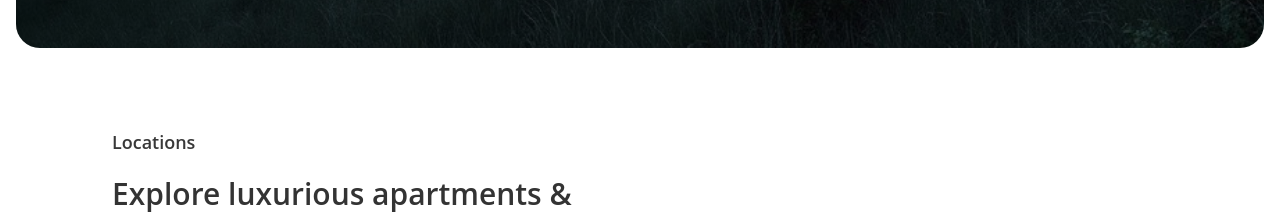
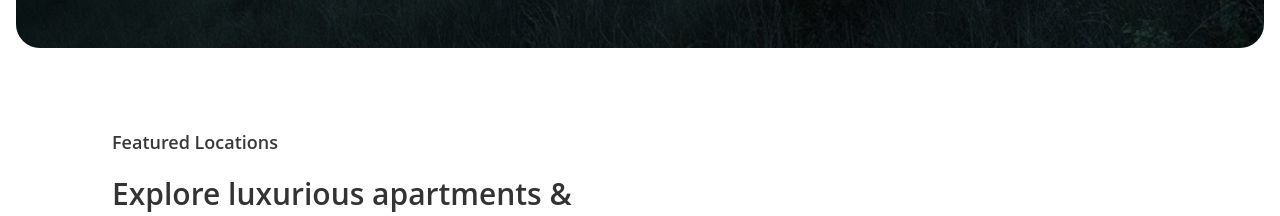
Before and after one commit to hendrckks/bnb, a React app: page / in a window 1280 px wide. Shown: the part 880-1096 px from the top of the page. Built offline with nearby package versions, Linux system fonts and the light colour scheme; no server answers; the HTML template or start-up script is replaced by a standard one.

Commit message:
edit: featured location title

```diff
--- a/src/components/home sections/Locations.tsx
+++ b/src/components/home sections/Locations.tsx
@@ -7,7 +7,7 @@ const Locations = () => {
       <div className="py-6 sm:py-10 px-4 sm:px-8 md:px-12 lg:px-16 xl:px-24 2xl:px-80 max-w-[1700px] mx-auto flex flex-col items-center sm:items-start">
         <div className="w-full text-center sm:text-left">
           <h2 className="text-base sm:text-lg font-semibold text-[#222222]/90">
-            Locations
+            Featured Locations
           </h2>
           <p className="text-xl sm:text-2xl md:text-3xl py-3 sm:py-5 text-black/80 font-semibold max-w-3xl">
             Explore luxurious apartments & <br /> rooms that are filled with all
```
